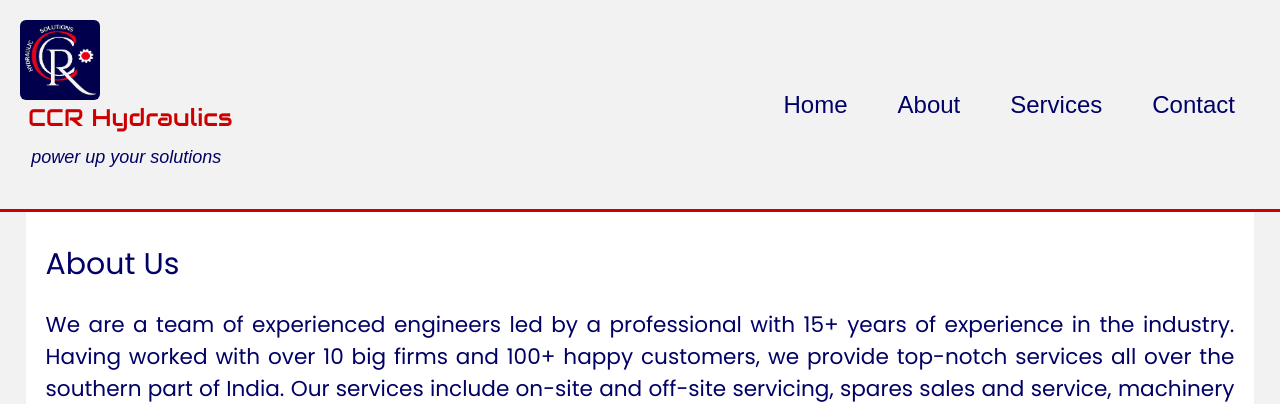
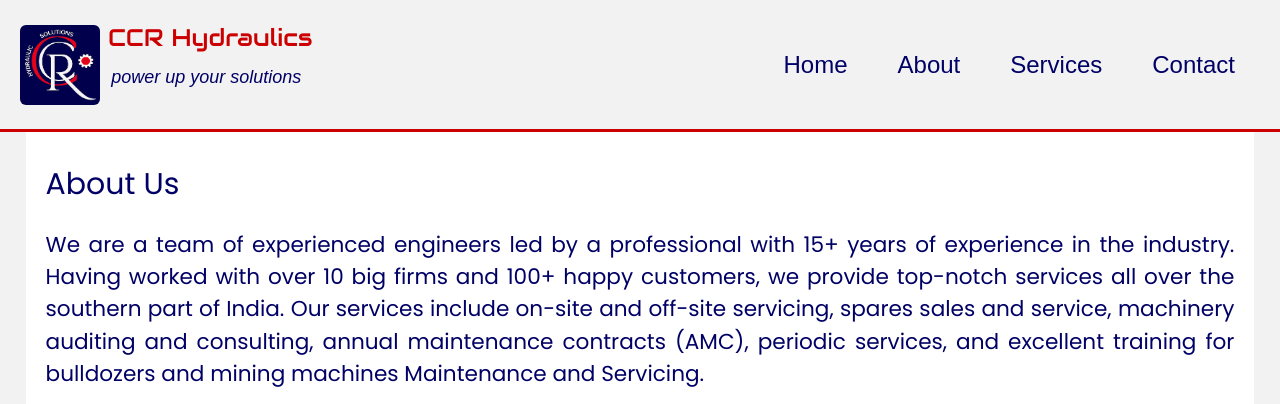
Before and after one commit to CCRHydraulics/Website, a plain HTML site: page about.html in a window 1280 px wide. Shown: the top 404 px of the page. Drawn offline with nearby package versions, Linux system fonts and the light colour scheme; a web font is replaced by a local one.

Commit message:
Update about.html

```diff
--- a/about.html
+++ b/about.html
@@ -14,7 +14,8 @@
 <body>
     <header>
         <div class="d-flex">
-            <ahref="https://www.ccrhydraulics.in/"><img src="./logo.png" alt="Logo" class="logo" > </a><div class="header-content">
+            <a href="https://www.ccrhydraulics.in/"><img src="./logo.png" alt="Logo" class="logo" > </a>
+            <div class="header-content">
                 <p class="title">CCR Hydraulics</p>
                 <p class="tagline">power up your solutions</p>
         </div>
```
